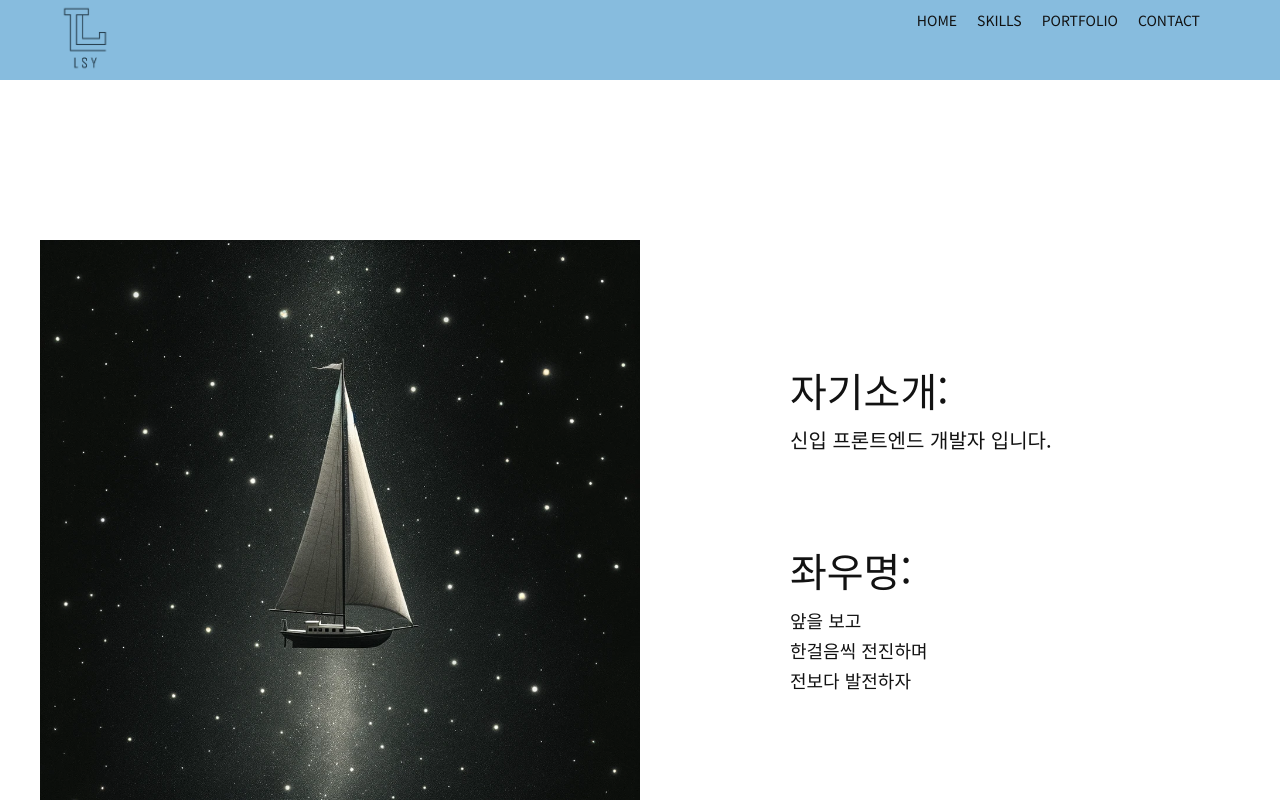
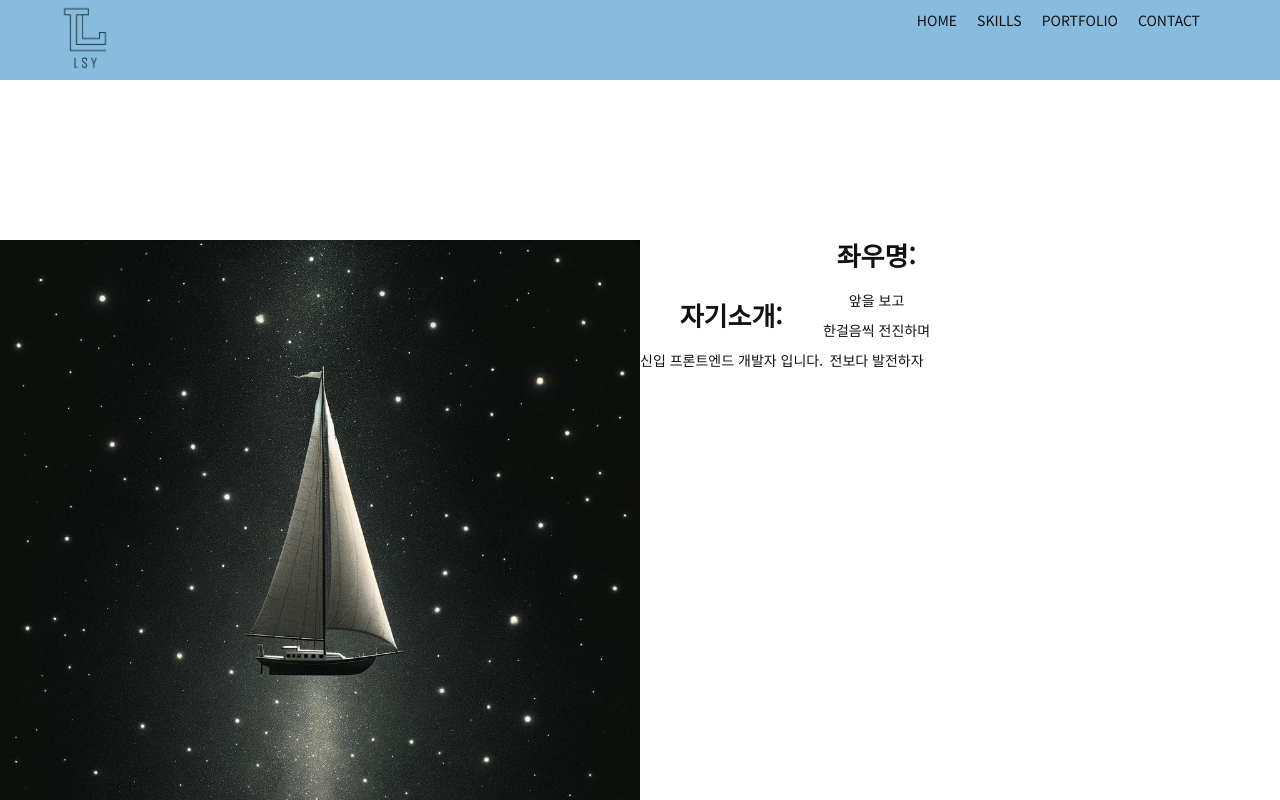
Before and after one commit to SYL4Git/portfolio-app, a React (Create React App) app: page / in a window 1280 px wide. Shown: the top 800 px of the page. Built offline with nearby package versions, Linux system fonts and the light colour scheme.

Commit message:
240227 1450 @class

```diff
--- a/src/css/cssCheck.css
+++ b/src/css/cssCheck.css
@@ -1,4 +1,6 @@
 @charset 'utf-8';
 
 /* css check */
-.aaa {}
+.aaa {
+    text
+}
--- a/src/styledComponent/StyledHome.js
+++ b/src/styledComponent/StyledHome.js
@@ -5,28 +5,77 @@ export const StyledHome = styled.div`
 	width: 100%;
 	margin: 0 auto;
 `;
+
 export const StyledAbout = styled.div`
-	width: 1200px;
+	display: flex;
+	flex-direction: column;
+	align-items: center;
+	min-width: 360px;
 	margin: 160px auto;
-	display: flex;
 
 	.bannerImg {
 		width: 50%;
 		height: auto;
-		margin-bottom: 50px;
-	}
-	.bannerImg img {
-		width: 100%;
-		height: auto;
+		margin: 0 auto 50px;
+
+		img {
+			width: 100%;
+			height: auto;
+		}
 	}
 	.catchPhrase {
-		width: 300px;
-		margin: 50px auto;
+		width: 50%;
+		margin: 0px auto;
 		.wia {
+			display: inline-block;
+			text-align: center;
 			margin-top: 80px;
 			margin-bottom: 100px;
+
 			p {
 				margin-bottom: 20px;
+			}
+			.frst {
+				// width: 200px;
+				font-size: 26px;
+				line-height: 30px;
+				font-weight: 600;
+			}
+			.scnd {
+				font-size: 14px;
+			}
+		}
+		.creed {
+			display: inline-block;
+			text-align: center;
+			.frst {
+				// width: 200px;
+				margin-bottom: 20px;
+				font-size: 26px;
+				line-height: 30px;
+				font-weight: 600;
+			}
+			.scnd,
+			.thrd,
+			.frth {
+				margin-bottom: 10px;
+				font-size: 14px;
+			}
+		}
+	}
+
+	@media (min-width: 768px) {
+		display: flex;
+		flex-direction: row;
+		align-items: stretch;
+
+		.bannerImg {
+			margin: 0 auto;
+		}
+		.catchPhrase {
+			margin: 0px auto;
+			.wia {
+				margin-top: 0;
 			}
 			.frst {
 				font-size: 40px;
@@ -36,19 +85,7 @@ export const StyledAbout = styled.div`
 				font-size: 20px;
 			}
 		}
-		.creed {
-			.frst {
-				margin-bottom: 20px;
-				font-size: 40px;
-				line-height: 40px;
-			}
-			.scnd,
-			.thrd,
-			.frth {
-				margin-bottom: 10px;
-				font-size: 18px;
-				line-height: 20px;
-			}
-		}
+	}
+	@media (min-width: 1200px) {
 	}
 `;
```
